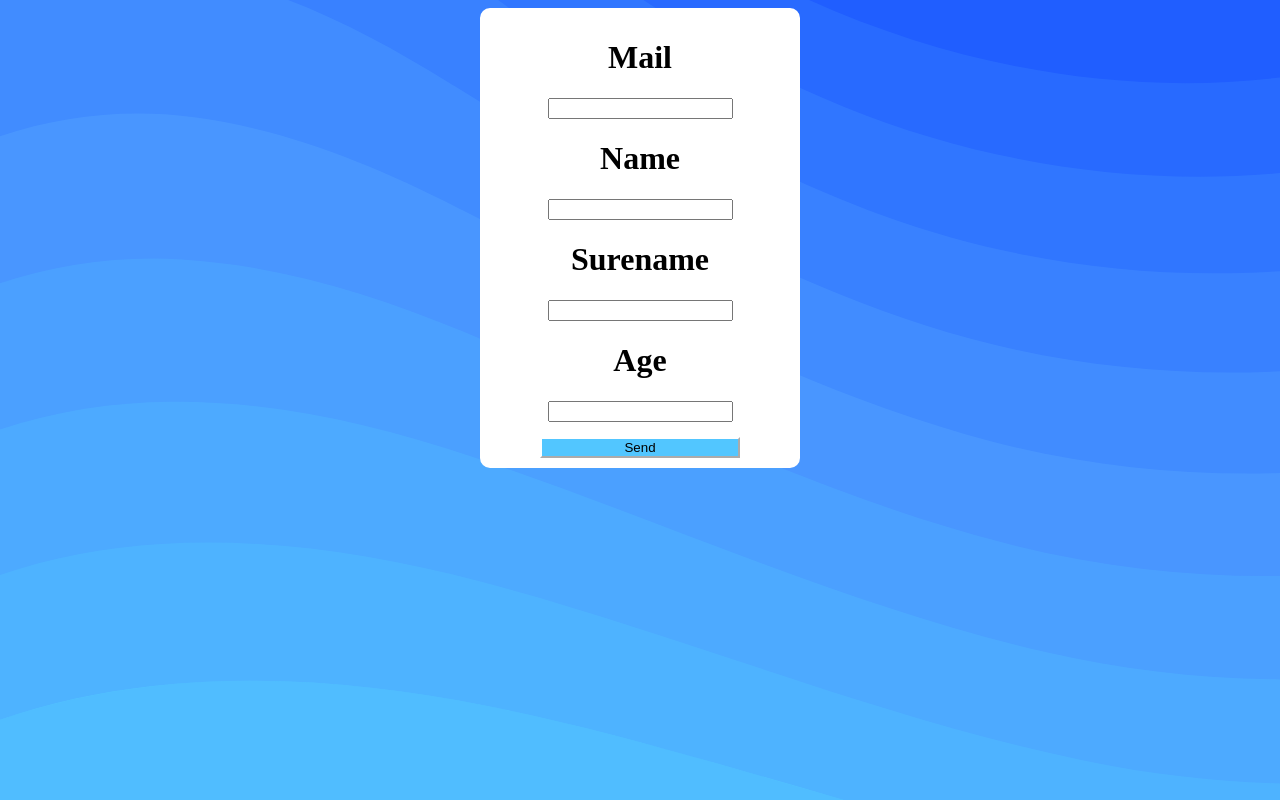
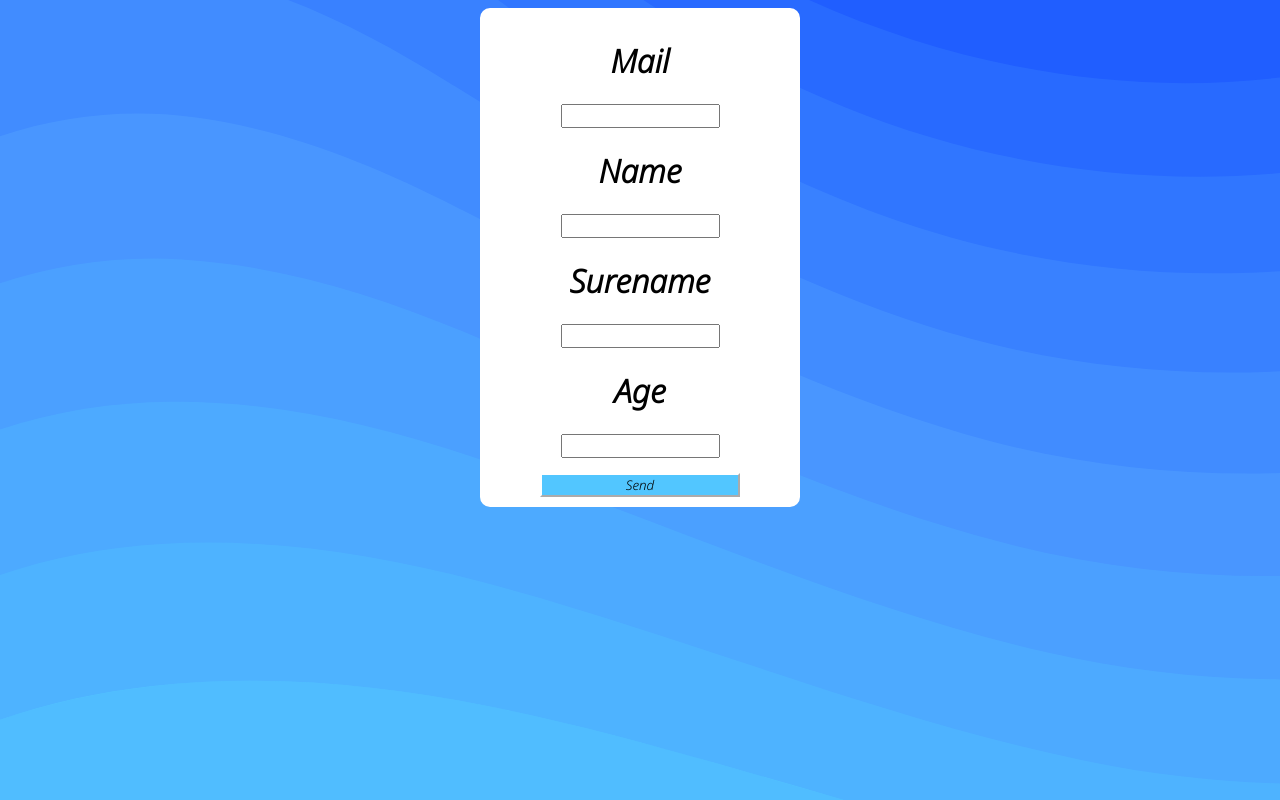
Before and after one commit to KaaanZ/Formulaz, a plain HTML site: page index.html in a window 1280 px wide. Drawn offline with Linux system fonts and the light colour scheme.

Commit message:
Add files via upload

```diff
--- a/index.html
+++ b/index.html
@@ -1,26 +1,31 @@
 <!DOCTYPE html>
 <html lang="en">
 <head>
+    <link rel="preconnect" href="https://fonts.googleapis.com">
+<link rel="preconnect" href="https://fonts.gstatic.com" crossorigin>
+<link href="https://fonts.googleapis.com/css2?family=Noto+Sans:ital,wght@1,300&display=swap" rel="stylesheet">
     <link rel="stylesheet" href="style.css">
     <meta charset="UTF-8">
     <title>Formularz</title>
 </head>
 <body>
-    <div class="inputs">
+
+    <form action="mailto:xxanteqxx@gmail.com" method="post" class="inputs">
             <h1>Mail</h1>
-        <input type="text" id="usersmail">
+        <input type="email" id="usersmail">
             <h1>Name</h1>
         <input type="text" id="name">
             <h1>Surename</h1>
         <input type="text" id="surename">
             <h1>Age</h1>
         <input type="number" id="age">
-        <form action="mailto:xxanteqxx@gmail.com" method="post" id="wynik">
-            <button id="guzik" onclick="sendmail()">Send</button>
-            </form>
-    </div>
+        <input type="submit" id="guzik" onclick="agecheck()" value="Send" >
+
+
+    </form>
 
        <script src="script.js">
+
        </script>
 </body>
 </html>
--- a/script.js
+++ b/script.js
@@ -1,10 +1,23 @@
 function sendmail()
 {
- let mail = document.getElementById('usersmail').value
- let name = document.getElementById('name').value
- let surename = document.getElementById('surename').value
- let age = document.getElementById('age').value
- console.log(mail + name + surename + age)
+    let mail = document.getElementById('usersmail').value
+    let name = document.getElementById('name').value
+    let surename = document.getElementById('surename').value
+    let age = document.getElementById('age').value
+    console.log(mail + name + surename + age)
+    let wynik = document.getElementById('wynik').textContent
 
- let wynik = document.getElementById('wynik').textContent
 }
+
+function agecheck()
+{
+    let age = document.getElementById('age').value
+    if(age >=18)
+    {
+        sendmail();
+    }
+    else
+    {
+        alert("Masz za mało lat")
+    }
+}
--- a/style.css
+++ b/style.css
@@ -1,3 +1,8 @@
+*
+{
+    font-family: 'Noto Sans', sans-serif;
+}
+
 body
 {
     background-color: #52C6FF;
@@ -9,7 +14,7 @@ body
 
 .inputs
 {
-margin: auto;
+   margin: auto;
    background-color: #ffffff;
    border: 10px solid;
    border-radius: 10px;
```
